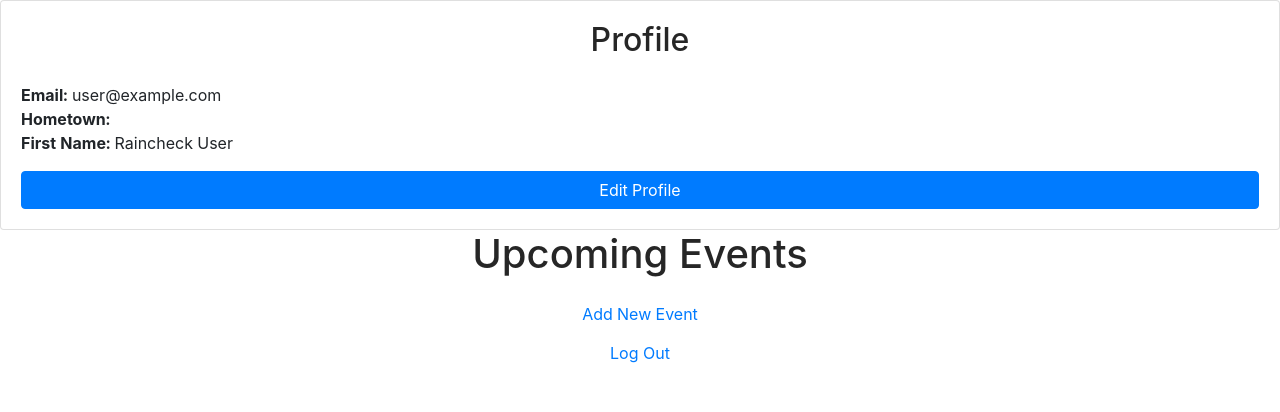
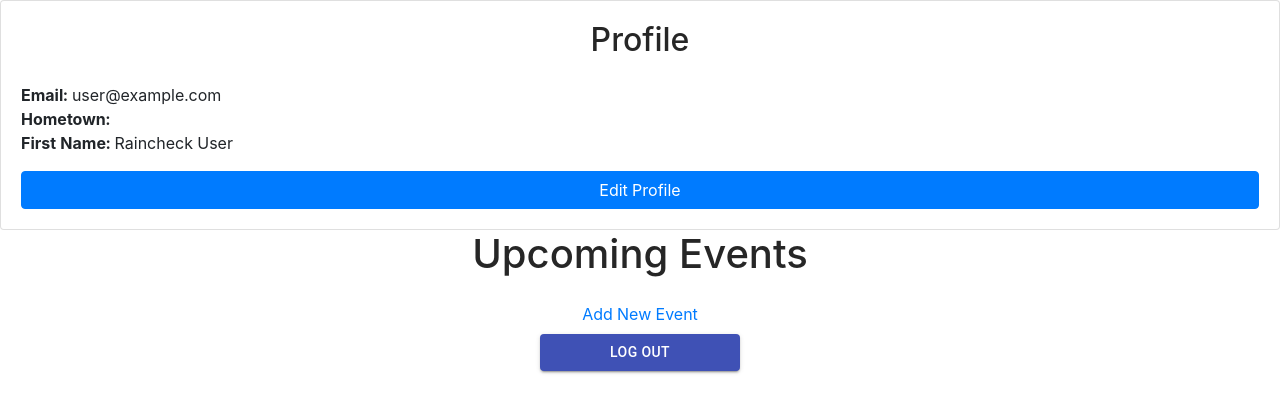
Before and after one commit to connor-giles/raincheck, a React (Create React App) app: page /userdashboard in a window 1280 px wide. Shown: the top 412 px of the page. Built offline with nearby package versions, Linux system fonts and the light colour scheme; no server answers; the database is empty; sample sign-in values are in the browser's storage.

Commit message:
updated login frontend

```diff
--- a/src/components/Login.js
+++ b/src/components/Login.js
@@ -2,6 +2,20 @@ import React, {useRef, useState } from 'react'
 import { Card, Form, Button, Container, Alert } from 'react-bootstrap'
 import { useAuth } from '../contexts/AuthContext.js'
 import { Link, useHistory } from "react-router-dom"
+import { Avatar, Box } from '@material-ui/core';
+import { makeStyles } from '@material-ui/core/styles';
+import VpnKeyIcon from '@material-ui/icons/VpnKey';
+import Image from '../assets/pic3resize.jpg';
+
+const useStyles = makeStyles((theme) => ({
+    fullPage: {
+        backgroundImage:  `url(${Image})`
+    },
+    avatar: {
+      margin: theme.spacing(1),
+      backgroundColor: '#215d81',
+    },
+}));
 
 export default function Login() {
 
@@ -11,6 +25,7 @@ export default function Login() {
     const[error, setError] = useState('')
     const[loading, setLoading] = useState(false)
     const history = useHistory()
+    const classes = useStyles() //handles css stuff
 
     //asynchronous functions that handles the submission of the user's account
     async function handleSubmit(e) {
@@ -30,11 +45,16 @@ export default function Login() {
     }
 
     return (
-        <>
+        <div className={classes.fullPage}>
            <Container className="d-flex align-items center justify-content-center pt-5" style={{ minHeight: "100vh "}}>
-                <div className="w-100" style={{ maxWidth: "400px" }}>
+                <div className="w-100" style={{ maxWidth: "400px", marginTop: "50px"}}>
                     <Card>
                         <Card.Body>
+                            <Box display="flex" alignItems="center" justifyContent="center">
+                                <Avatar className={classes.avatar} align="center">
+                                    <VpnKeyIcon />
+                                </Avatar>
+                            </Box>
                             <h2 className="text-center mb-4">Log In</h2>
                             {error && <Alert variant="danger">{error}</Alert>}
                             <Form onSubmit={handleSubmit}>
@@ -46,20 +66,20 @@ export default function Login() {
                                         <Form.Label>Password</Form.Label>
                                         <Form.Control type="password" ref={passwordRef} required />
                                     </Form.Group>
-                                    <Button disabled={loading} className="w-100"type="submit">
+                                    <Button disabled={loading} style={{backgroundColor: '#215d81', outlineColor: '#215d81'}} className="w-100" type="submit" color="#215d81">
                                         Log In
                                     </Button>
-                                </Form>
-                                <div className="w-100 text-center mt-3">
-                                    <Link to="/forgot-password">Forgot Password?</Link>
-                                </div>
+                            </Form>
+                            <div className="w-100 text-center mt-3">
+                                <Link to="/forgot-password" style={{color: '#215d81'}}>Forgot Password?</Link>
+                            </div>
                         </Card.Body>
                     </Card>
                     <div className="w-100 text-center mt-2">
-                            Dont have an account? <Link to="/signup">Sign Up</Link>
+                            Dont have an account? <Link to="/signup" style={{color: '#215d81'}}>Sign Up</Link>
                     </div>
                 </div>
            </Container>
-        </>
+        </div>
     )
 }
--- a/src/components/UserDashboard.js
+++ b/src/components/UserDashboard.js
@@ -1,10 +1,13 @@
 import React, { useState, useEffect } from 'react'
-import { Card, Button, Alert } from 'react-bootstrap'
+import { Card, Alert } from 'react-bootstrap'
 import { useAuth } from '../contexts/AuthContext.js'
 import { Link, useHistory } from 'react-router-dom'
+import emailjs from 'emailjs-com'
+import { makeStyles } from '@material-ui/core/styles';
+import { Button, Checkbox, FormControlLabel, Grid, Typography } from '@material-ui/core';
+import { TextField, Container, CssBaseline, Avatar, Paper, Box } from '@material-ui/core';
 import helperFunctions from '../firebase.js'
 import CalendarCards from './CalendarCards'
-import emailjs from 'emailjs-com'
 
 //test firebase imports
 import firebase from 'firebase/app'
@@ -15,8 +18,15 @@ const weatherAPI = {
     base: "https://api.openweathermap.org/data/2.5/"
 }
 
+const useStyles = makeStyles((theme) => ({
+    logoutButton: {
+        maxWidth: '200px',
+    },
+}));
+
 export default function UserDashboard() {
 
+    const classes = useStyles() //handles css stuff
     const[error, setError] = useState('')
     const[homeT, setHomeT] = useState('')
     const[firstName, setFirstName] = useState('Raincheck User')
@@ -232,6 +242,7 @@ export default function UserDashboard() {
                 }} >Add New Event</Link>
             </div>
 
+            <Paper>
                 {(typeof weather.main != "undefined") ? (
                     <div>
                     <div className="location-box">
@@ -245,10 +256,22 @@ export default function UserDashboard() {
                     </div>
                     </div>
                 ) : ('')}
+            </Paper>
 
             {/* Logout button */}
             <div className="w-100 text-center mt-2">
-                <Button variant="link" onClick={handleLogout}>Log Out</Button>
+                {/* <Button variant="link" onClick={handleLogout}>Log Out</Button> */}
+                <Button
+                    type="submit"
+                    fullWidth
+                    variant="contained"
+                    color="primary"
+                    className={classes.logoutButton}
+                    onClick={() => {
+                        handleLogout()
+                    }}>
+                    Log Out
+                </Button>
             </div>
 
 
```
Also changed, not shown: src/assets/pic3.jpg (added), 1 other file (tests, documents, lock files or other folders). Lines whose indentation alone changed are shown as unchanged.
